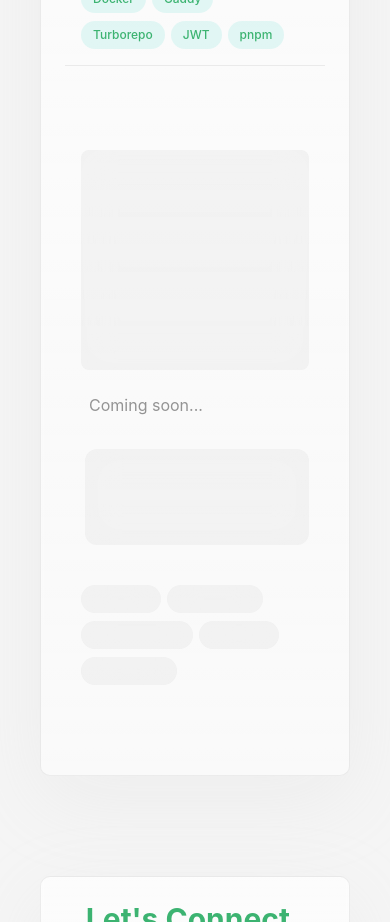
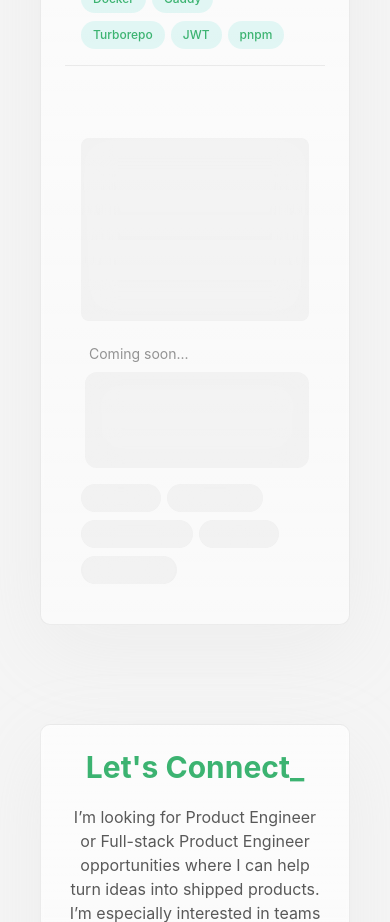
Before and after one commit to joanmrtnz/portfolio, a React (Vite) app: page / in a window 390 px wide. Shown: the part 5040-5962 px from the top of the page. Built offline with nearby package versions, Linux system fonts and the light colour scheme.

Commit message:
style: refine mobile void project spacing

```diff
--- a/src/components/VoidProjectCard.jsx
+++ b/src/components/VoidProjectCard.jsx
@@ -19,19 +19,19 @@ export default function VoidProjectCard({ project }) {
   return (
     <div
       ref={ref}
-      className={`w-full mb-[50px] sm:mb-[80px] m-auto text-left relative transition-all duration-700 ease-in-out transform ${isVisible ? "opacity-100 translate-y-0" : "opacity-0 translate-y-10"}`}>
+      className={`w-full mb-0 sm:mb-[80px] m-auto text-left relative transition-all duration-700 ease-in-out transform ${isVisible ? "opacity-100 translate-y-0" : "opacity-0 translate-y-10"}`}>
       <div className="w-full rounded-xl p-4 sm:p-4 group">
-        <div className="mx-auto grid gap-[15px] md:gap-[50px] mt-3 grid-cols-1 md:grid-cols-[3fr_2fr]">
+        <div className="mx-auto grid gap-[15px] md:gap-[50px] mt-0 md:mt-3 grid-cols-1 md:grid-cols-[3fr_2fr]">
           {isMobile ? (
             <>
               <div className="w-full mr-1">
-                <p className="aspect-[5/4] w-full min-h-[220px] rounded-lg backdrop-blur-lg bg-[var(--white)]/8 animate-pulse"></p>
+                <p className="aspect-[5/4] w-full min-h-[180px] rounded-lg backdrop-blur-lg bg-[var(--white)]/8 animate-pulse"></p>
               </div>
               <div name="project-text" className="self-start flex flex-col">
-                <h2 className="min-h-[20px] rounded-xl transition-opacity duration-700  p-2 flex items-center animate-pulse">
+                <h2 className="min-h-[20px] rounded-xl transition-opacity duration-700 p-2 text-sm flex items-center animate-pulse">
                  {project.name}
                 </h2>
-                <p className="min-h-[96px] text-md text-[var(--slate)] rounded-xl mt-6 mb-6 ml-1 backdrop-blur-lg bg-[var(--white)]/8 animate-pulse"></p>
+                <p className="min-h-[96px] text-md text-[var(--slate)] rounded-xl ml-1 backdrop-blur-lg bg-[var(--white)]/8 animate-pulse"></p>
                 <ul className="mt-2 flex flex-wrap">
                   {[...Array(5)].map((_, index) => (
                     <li key={index} className="mr-1.5 mt-2">
```
